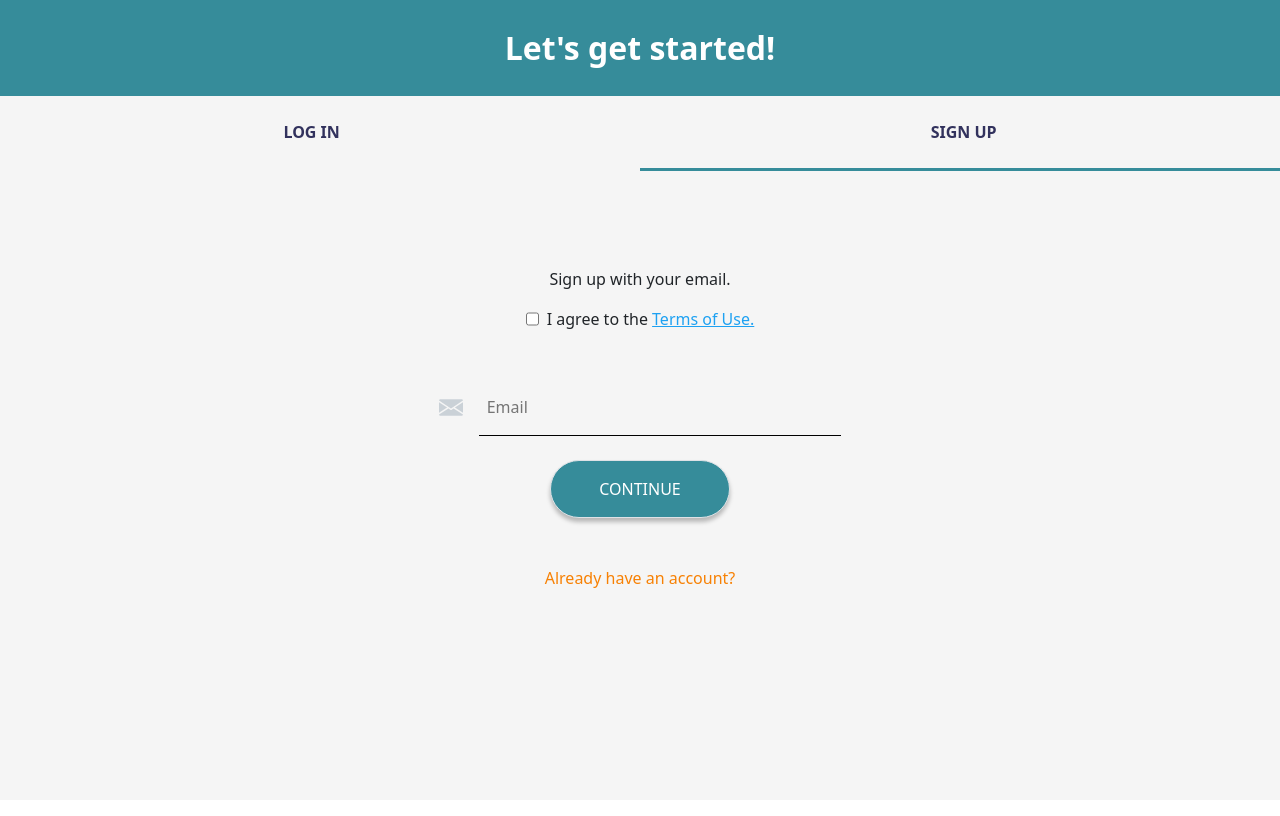
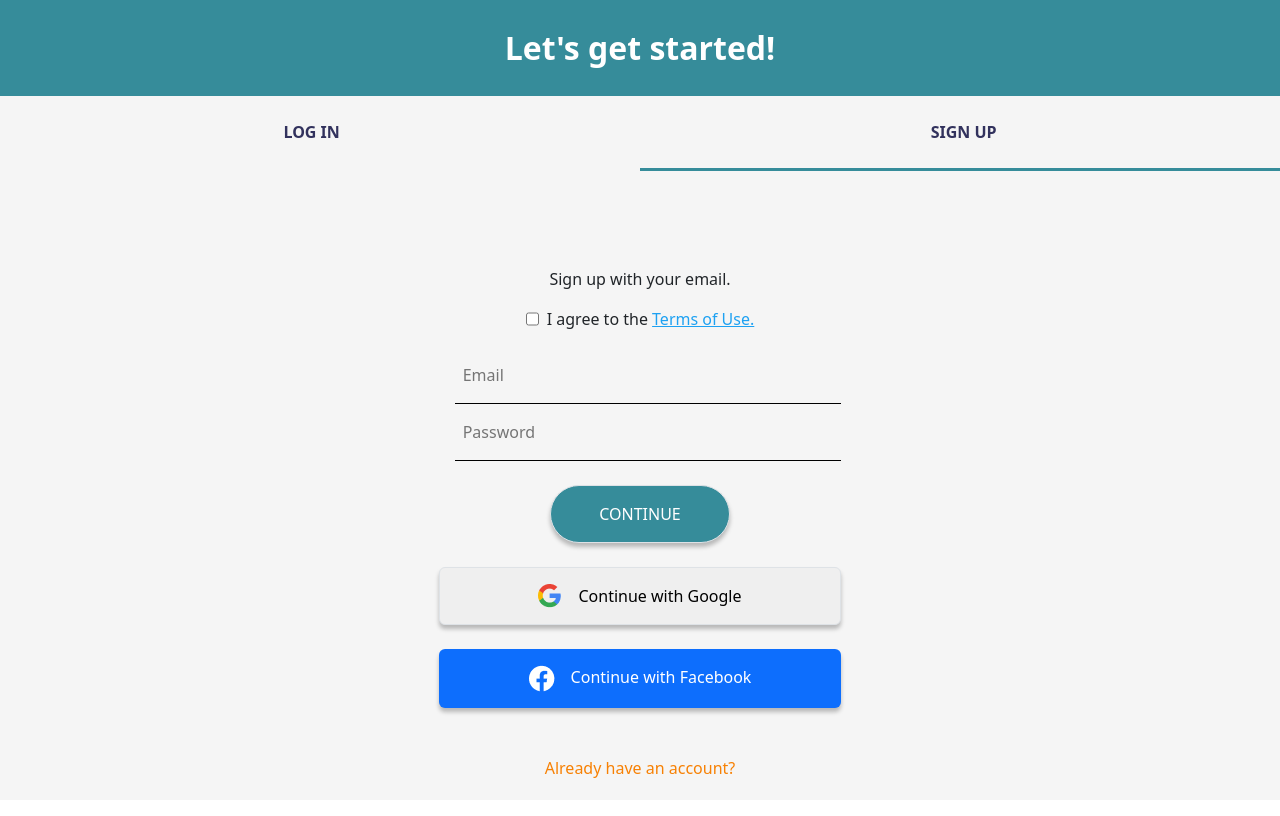
Before and after one commit to jaypee-0/HealthScribe, a React (Vite) app: page /signup in a window 1280 px wide. Shown: the top 816 px of the page. Built offline with nearby package versions, Linux system fonts and the light colour scheme; no server answers.

Commit message:
feat: completed signUp, logIn, signOut

```diff
--- a/package.json
+++ b/package.json
@@ -41,6 +41,7 @@
     "@types/react-datepicker": "^4.8.0",
     "@types/react-dom": "^18.0.0",
     "@vitejs/plugin-react": "^1.3.0",
+    "dotenv-webpack": "^8.0.1",
     "typescript": "^4.6.3",
     "vite": "^2.9.9"
   }
--- a/src/components/Dropdown.tsx
+++ b/src/components/Dropdown.tsx
@@ -1,9 +1,21 @@
 import React from 'react'
 import logo from "../assets/blank.jpg";
 import { useNavigate } from 'react-router-dom';
+import { useuserAuth } from '../context/UserAuth';
 
 const Dropdown = () => {
   const history = useNavigate()
+  const { signOut }:any = useuserAuth();
+
+  const handleSignOut = async (e:React.SyntheticEvent) => {
+    e.preventDefault();
+    try {
+      await signOut
+      history('/login')
+    } catch (err:any) {
+      console.log(err)
+    }
+  }
 
   return (
     <div className='bg-light position-absolute py-3' style={{top: '0', maxWidth: '500px', right: 0, border: "1px solid #dcd", borderBottomLeftRadius: "10px", zIndex: 4}}>
@@ -22,7 +34,7 @@ const Dropdown = () => {
             </ul>
         </div>
         <hr />
-        <p className='mb-0 text-center'>Log Out</p>
+        <button onClick={handleSignOut} className='ms-4 mb-0 border-0 text-center' style={{background: 'transparent'}}>Log Out</button>
     </div>
   )
 }
--- a/src/components/Firebase.tsx
+++ b/src/components/Firebase.tsx
@@ -1,4 +1,3 @@
-// Import the functions you need from the SDKs you need
 import { initializeApp } from "firebase/app";
 import { getAnalytics } from "firebase/analytics";
 import { getAuth } from "firebase/auth";
@@ -14,8 +13,6 @@ const firebaseConfig = {
 };
 
 // Initialize Firebase
-
-
 const app = initializeApp(firebaseConfig)
 const analytics = getAnalytics(app);
 
--- a/src/context/UserAuth.tsx
+++ b/src/context/UserAuth.tsx
@@ -2,10 +2,9 @@ import React, { createContext, useContext } from "react";
 import { auth } from "../components/Firebase";
 import { createUserWithEmailAndPassword, signInWithEmailAndPassword, signOut, onAuthStateChanged } from "firebase/auth";
 
-const userAuth = createContext();
+const UserAuth = createContext();
 
-
-export function userProvider({ children }:any) {
+export function UserAuthProvider({ children }:any) {
     function signUp(email:string, password:string) {
         return createUserWithEmailAndPassword(auth, email, password)
     }
@@ -17,15 +16,24 @@ export function userProvider({ children }:any) {
         const unsubscribe = onAuthStateChanged(auth, (currentUser:any) => {
             setuser(currentUser)
         })
-    }, [    ])
+        return () => {
+            unsubscribe()
+        }
+    }, [])
+    const value ={
+        user,
+        logIn,
+        signUp,
+        signOut
+    }
     return (
-        <userAuth.Provider value={}>
+        <UserAuth.Provider value={value}>
             {children}
-        </userAuth.Provider>
+        </UserAuth.Provider>
     )
 }
 
 
 export function useuserAuth() {
-    return useContext(userAuth)
+    return useContext(UserAuth)
 }
--- a/src/pages/Home.tsx
+++ b/src/pages/Home.tsx
@@ -11,7 +11,6 @@ import LogEventMenu from '../assets/LogEventMenu.svg';
 
 const Home = () => {
   const width = screen.width
-  console.log(width)
 
   return (
     <>
--- a/src/pages/Login.tsx
+++ b/src/pages/Login.tsx
@@ -4,38 +4,64 @@ import google from "../assets/google.png"
 import facebook from "../assets/facebook.png"
 import email from "../assets/icons/email.svg"
 import { Link } from "react-router-dom";
-
+import { useuserAuth } from '../context/UserAuth';
+import { useNavigate } from 'react-router-dom';
 
 const Login = () => {
+  const { logIn }:any = useuserAuth();
+  const navigate = useNavigate();
+
+  const [email, setemail] = React.useState("")
+  const [password, setpassword] = React.useState("")
+  const [error, seterror] = React.useState("")
+
+  const handleSubmit = async (e:React.SyntheticEvent) => {
+    e.preventDefault();
+    seterror("")
+    try {
+      await logIn(email, password)
+      navigate('/profile')
+    } catch (err:any) {
+      console.log(err)
+      seterror(err?.message)
+    }
+  }
   return (
     <div id="auth" className="vh-100">
       <LoginNavbar />
-      <div
+      <form onSubmit={handleSubmit}
           className='py-4 container col-11 col-md-6 col-lg-4 mx-md-auto pt-5' >
 
-            <p className="text-center mt-5 mb-5">Log in using your email.</p>
-          <div id="form" className="d-flex justify-content-center">
-            <img src={email} alt="" />
-            <input className="ms-3" type="text" placeholder="Email" />
-          </div>
+            <p className="text-center mt-5 mb-3">Log in using your email.</p>
+            {error &&
+            <div><p className='m-0 text-center text-danger py-2 rounded' style={{background: '#FFB6C1'}}>{error}</p></div>
+            }
+         <div id='form' className='d-flex justify-content-center'>
+          <img src={email} alt='' />
+          <input value={email} onChange={(e)=>setemail(e.target.value)} className='ms-3' type='text' placeholder='Email' />
+        </div>
+        <div id='form' className='d-flex justify-content-center'>
+          <img src={email} alt='' />
+          <input value={password} onChange={(e)=>setpassword(e.target.value)} className='ms-3' type='password' placeholder='Password' />
+        </div>
+
           <div className="text-center">
-
-          <Link to={'/profile'}>
-          <button className="continue mt-4 border px-5 py-3 rounded-pill bgPr text-white">
+          <button type="submit" className="continue mt-4 border px-5 py-3 rounded-pill bgPr text-white">
             CONTINUE
           </button>
-          </Link>
           </div>
+          {/* Google */}
           <button className="d-flex justify-content-center w-100 py-3 rounded border mt-4 my-auto" style={{boxShadow: '0px 4px 4px rgba(0, 0, 0, 0.25)'}}>
             <img className="me-3" src={google} alt="" />
             <p className="mb-0">Continue with Google</p>
           </button>
+          {/* Facebook */}
           <button className="d-flex bg-primary justify-content-center w-100 py-3 rounded border-0 mt-4 my-auto" style={{boxShadow: '0px 4px 4px rgba(0, 0, 0, 0.25)'}}>
             <img className="me-3" src={facebook} alt="" />
             <p className="mb-0 text-white">Continue with Facebook</p>
           </button>
           <p className="text-center text-Org mt-5">First time here?</p>
-      </div>
+      </form>
     </div>
   );
 };
--- a/src/pages/SignUp.tsx
+++ b/src/pages/SignUp.tsx
@@ -1,47 +1,81 @@
-import React from "react";
+import React from 'react';
 //import { useNavigate } from "react-router-dom";
 //import Timeline from "./Timeline";
 //import Profile from "./Profile";
-import SignUpNavbar from "../layouts/SignUpNavbar";
-//import google from "../assets/google.png"
-//import facebook from "../assets/facebook.png"
-import email from "../assets/icons/email.svg"
-import { Link } from "react-router-dom";
+import SignUpNavbar from '../layouts/SignUpNavbar';
+import google from '../assets/google.png';
+import facebook from '../assets/facebook.png';
+import email from '../assets/icons/email.svg';
+import { Link } from 'react-router-dom';
+import { useuserAuth } from '../context/UserAuth';
+import { useNavigate } from 'react-router-dom';
 
 const SignUp = () => {
+  const { signUp }:any = useuserAuth();
+  const navigate = useNavigate();
+
+  const [email, setemail] = React.useState("")
+  const [password, setpassword] = React.useState("")
+  const [error, seterror] = React.useState("")
+
+  const handleSubmit = async (e:React.SyntheticEvent) => {
+    e.preventDefault();
+    seterror("")
+    try {
+      await signUp(email, password)
+      console.log(email, password)
+      navigate('/login')
+    } catch (err:any) {
+      console.log(err)
+      console.log("error")
+      seterror(err?.message)
+    }
+  }
+
   return (
-    <div id="auth" className="vh-100">
+    <div id='auth' className='vh-100'>
       <SignUpNavbar />
-        <div
-          className='py-4 container col-11 col-md-6 col-lg-4 mx-md-auto pt-5' >
-
-            <p className="text-center mt-5">Sign up with your email.</p>
-          <div className="d-flex justify-content-center mb-5">
-            <input type="checkbox" />
-            <p className="mb-0 ms-2 agree">I agree to the <span className="text-decoration-underline">Terms of Use.</span></p>
+      <form onSubmit={handleSubmit} className='py-4 container col-11 col-md-6 col-lg-4 mx-md-auto pt-5'>
+        <p className='text-center mt-5'>Sign up with your email.</p>
+        <div className='d-flex justify-content-center mb-3'>
+          <input type='checkbox' />
+          <p className='mb-0 ms-2 agree'>
+            I agree to the{' '}
+            <span className='text-decoration-underline'>Terms of Use.</span>
+          </p>
         </div>
-          <div id="form" className="d-flex justify-content-center">
-            <img src={email} alt="" />
-            <input className="ms-3" type="text" placeholder="Email" />
+        {error &&
+        <div><p className='m-0 text-center text-danger py-2 rounded' style={{background: '#FFB6C1'}}>{error}</p></div>
+        }
+        <div id='form' className='d-flex justify-content-center'>
+          <img src={email} alt='' />
+          <input value={email} onChange={(e)=>setemail(e.target.value)} className='ms-3' type='text' placeholder='Email' />
         </div>
-          <div className="text-center">
-
-          <Link to={'/login'}>
-          <button className="continue mt-4 border px-5 py-3 rounded-pill bgPr text-white">
+        <div id='form' className='d-flex justify-content-center'>
+          <img src={email} alt='' />
+          <input value={password} onChange={(e)=>setpassword(e.target.value)} className='ms-3' type='password' placeholder='Password' />
+        </div>
+        <div className='text-center'>
+            <button type='submit' className='continue mt-4 border px-5 py-3 rounded-pill bgPr text-white'>
               CONTINUE
             </button>
-          </Link>
         </div>
-          {/* <button className="d-flex justify-content-center w-100 py-3 rounded border mt-4 my-auto" style={{boxShadow: '0px 4px 4px rgba(0, 0, 0, 0.25)'}}>
-            <img className="me-3" src={google} alt="" />
-            <p className="mb-0">Continue with Google</p>
+        {/* Google */}
+        <button
+          className='d-flex justify-content-center w-100 py-3 rounded border mt-4 my-auto'
+          style={{ boxShadow: '0px 4px 4px rgba(0, 0, 0, 0.25)' }}>
+          <img className='me-3' src={google} alt='' />
+          <p className='mb-0'>Continue with Google</p>
         </button>
-          <button className="d-flex bg-primary justify-content-center w-100 py-3 rounded border-0 mt-4 my-auto" style={{boxShadow: '0px 4px 4px rgba(0, 0, 0, 0.25)'}}>
-            <img className="me-3" src={facebook} alt="" />
-            <p className="mb-0 text-white">Continue with Facebook</p>
-          </button> */}
-          <p className="text-center text-Org mt-5">Already have an account?</p>
-      </div>
+        {/* Facebook */}
+        <button
+          className='d-flex bg-primary justify-content-center w-100 py-3 rounded border-0 mt-4 my-auto'
+          style={{ boxShadow: '0px 4px 4px rgba(0, 0, 0, 0.25)' }}>
+          <img className='me-3' src={facebook} alt='' />
+          <p className='mb-0 text-white'>Continue with Facebook</p>
+        </button>
+        <p className='text-center text-Org mt-5'>Already have an account?</p>
+      </form>
     </div>
   );
 };
--- a/vite.config.ts
+++ b/vite.config.ts
@@ -3,5 +3,8 @@ import react from '@vitejs/plugin-react'
 
 // https://vitejs.dev/config/
 export default defineConfig({
-  plugins: [react()]
+  plugins: [react()],
+  define: {
+    'process.env': process.env,
+  }
 })
```
Also changed, not shown: src/App.tsx (+20 -2 lines), 1 other file (tests, documents, lock files or other folders). Lines whose indentation alone changed are shown as unchanged.
